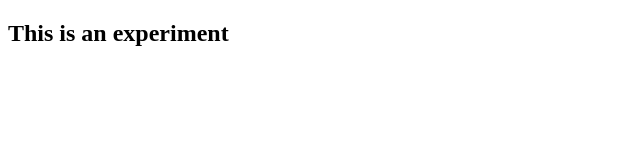
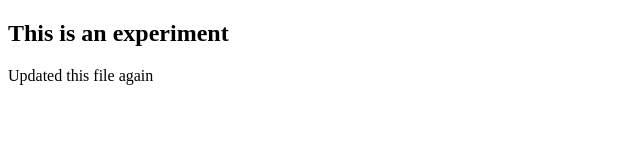
Before and after one commit to mithil25/My_Portfolio, a plain HTML site: page experiment.html in a window 1280 px wide. Shown: the whole page, without its empty margins (0-640 px from the left). Drawn offline with Linux system fonts and the light colour scheme.

Commit message:
Updated experiment

```diff
--- a/experiment.html
+++ b/experiment.html
@@ -8,5 +8,6 @@
 </head>
 <body>
     <h2>This is an experiment</h2>
+    <p>Updated this file again</p>
 </body>
 </html>
```
